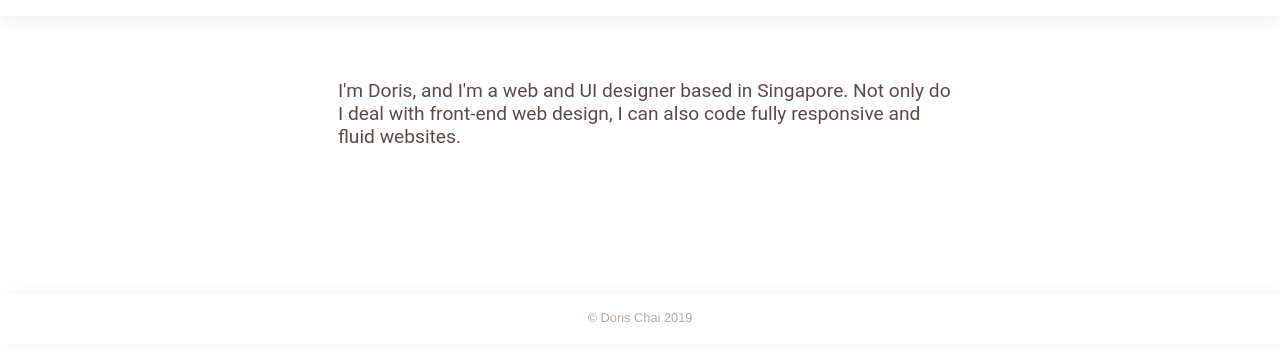
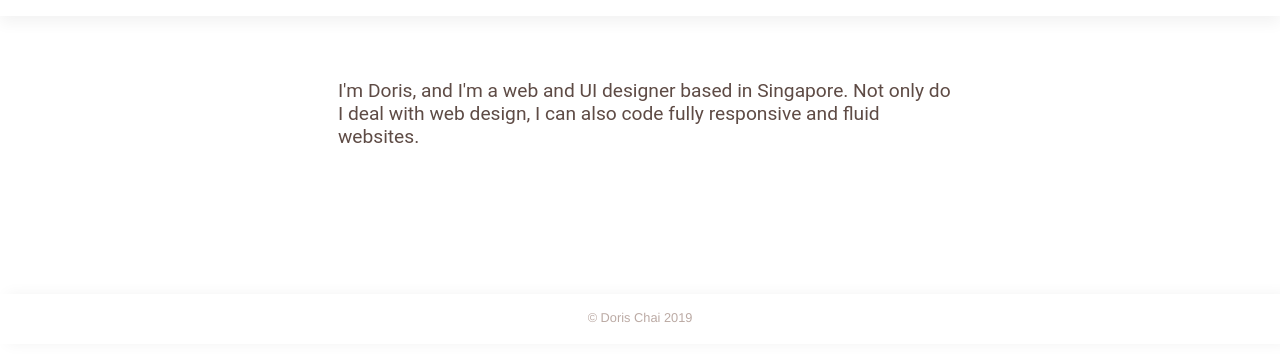
Before and after one commit to babyytsuki/design, a plain HTML site: page about.html in a window 1280 px wide. Shown: the part 54-414 px from the top of the page. Drawn offline with Linux system fonts and the light colour scheme; a web font is replaced by a local one.

Commit message:
Add files via upload

```diff
--- a/about.html
+++ b/about.html
@@ -21,7 +21,7 @@
 
         <div class="main-content">
             <div class="about">
-                <p>I'm Doris, and I'm a web and UI designer based in Singapore. Not only do I deal with front-end web design, I can also code fully responsive and fluid websites. </p>
+                <p>I'm Doris, and I'm a web and UI designer based in Singapore. Not only do I deal with web design, I can also code fully responsive and fluid websites. </p>
             </div>
         </div>
 
```
